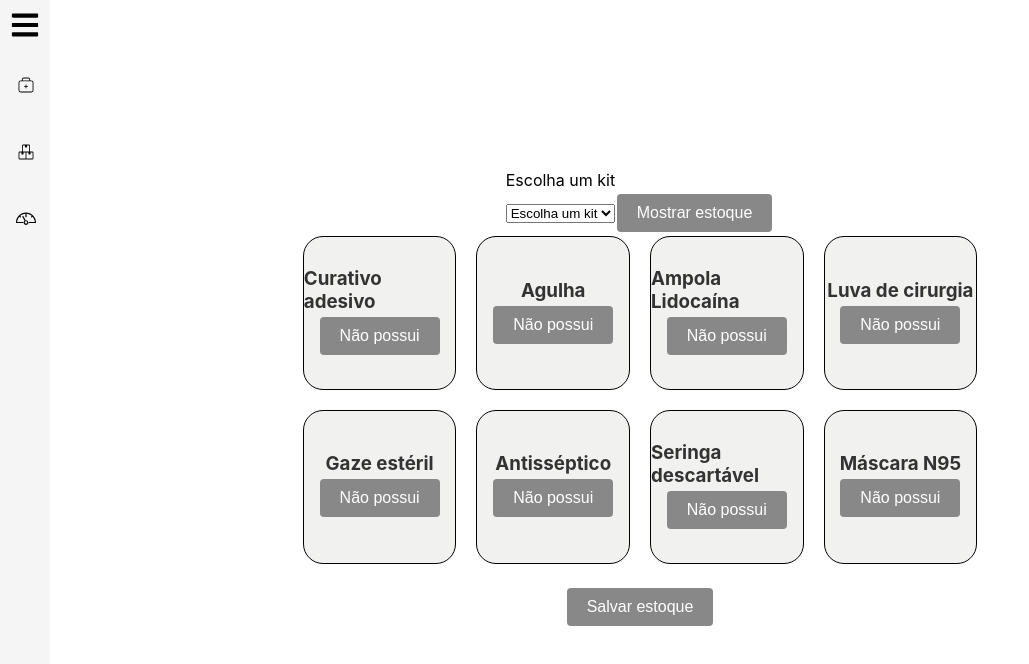
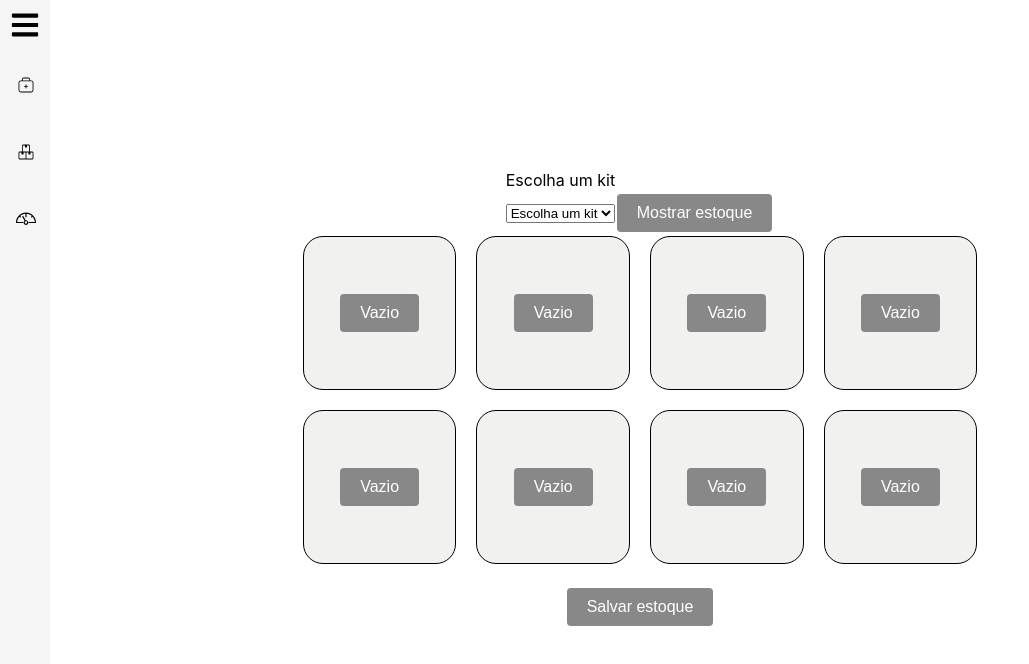
Before and after one commit to Inteli-College/2024-T0008-EC05-G05, a React (Create React App) app in the folder src/frontend/: page /supplies in a window 1280 px wide. Shown: the top 664 px of the page, without its empty margins (0-1029 px from the left). Built offline with nearby package versions, Linux system fonts and the light colour scheme.

Commit message:
supplies conectado ao db - ainda sem as quantidades

```diff
--- a/src/frontend/src/pages/supplies/supplies.js
+++ b/src/frontend/src/pages/supplies/supplies.js
@@ -1,4 +1,4 @@
-import React, { useState } from "react";
+import React, { useEffect, useState } from "react";
 import "./supplies.css";
 import Sidebar from "../../components/Sidebar/Sidebar.js";
 import axios from "axios";
@@ -34,7 +34,7 @@ const Supplies = () => {
 
   const togglePossui = (index) => {
     const newInputValues = [...inputValues];
-    newInputValues[index] = newInputValues[index] === 'Possui' ? 'Não possui' : 'Possui';
+    newInputValues[index] = newInputValues[index] === options[index] ? 'Vazio' : options[index];
     setInputValues(newInputValues);
   };
 
@@ -120,11 +120,10 @@ const Supplies = () => {
       <div className="Row">
         {options.slice(0, 4).map((option, index) => (
           <div key={index} className="Item">
-            <h3>{option}</h3>
             <button onClick={() => togglePossui(index)}>
-              {inputValues[index] === 'Possui' ? 'Possui' : 'Não possui'}
+              {inputValues[index] === option ? option : 'Vazio'}
             </button>
-            {inputValues[index] === 'Possui' && (
+            {inputValues[index] === option && (
             <div>
               <button onClick={() => handleDecrement(index)}>-</button>
               <span>{quantities[index]}</span>
@@ -134,14 +133,14 @@ const Supplies = () => {
           </div>
         ))}
       </div>
+
       <div className="Row">
         {options.slice(4).map((option, index) => (
         <div key={index + 4} className="Item">
-            <h3>{option}</h3>
           <button onClick={() => togglePossui(index + 4)}>
-              {inputValues[index + 4] === 'Possui' ? 'Possui' : 'Não possui'}
+            {inputValues[index + 4] === option ? option : 'Vazio'}
           </button>
-            {inputValues[index + 4] === 'Possui' && (
+          {inputValues[index + 4] === option && (
           <div>
             <button onClick={() => handleDecrement(index + 4)}>-</button>
             <span>{quantities[index + 4]}</span>
```
Also changed, not shown: 2 other files (tests, documents, lock files or other folders). Lines whose indentation alone changed are shown as unchanged.
